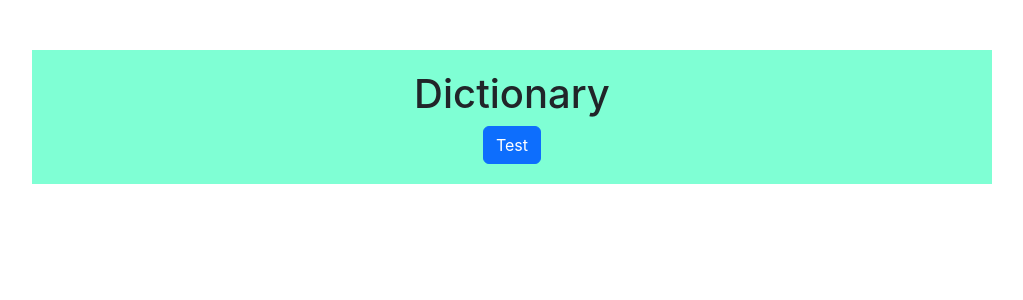
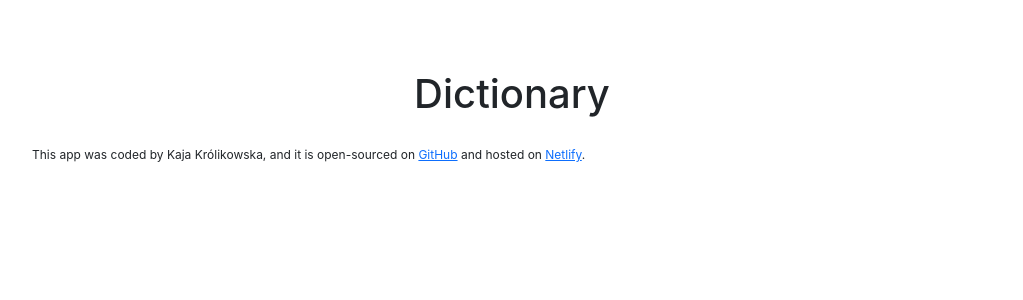
Before and after one commit to kajakrolikowska/dictionary-app, a JavaScript app: page / in a window 1280 px wide. Shown: the top 300 px of the page, without its empty margins (128-1151 px from the left). Built offline with nearby package versions, Linux system fonts and the light colour scheme; the HTML template or start-up script is replaced by a standard one.

Commit message:
Added footer with link to Github repository.

```diff
--- a/src/App.css
+++ b/src/App.css
@@ -2,12 +2,18 @@
   text-align: center;
 }
 .AppWrap {
-  margin-top: 50px;
+  display: block;
+  margin: 0 auto;
+  max-width: 960px;
+  display: block;
 }
 .AppContainer {
-  display: block;
-  margin: 0 auto;
-  background-color: aquamarine;
+  margin-top: 50px;
   max-width: 960px;
   padding: 20px;
 }
+
+footer {
+  text-align: left;
+  font-size: 12px;
+}
--- a/src/App.js
+++ b/src/App.js
@@ -6,8 +6,22 @@ function App() {
       <div className="AppWrap">
         <div className="AppContainer">
           <h1>Dictionary</h1>
-          <button className="btn btn-primary">Test</button>
         </div>
+        <footer>
+          This app was coded by Kaja Królikowska, and it is open-sourced on{" "}
+          <a
+            href="https://github.com/kajakrolikowska/dictionary-app"
+            alt="Github repository"
+            taret="_blank"
+          >
+            GitHub
+          </a>{" "}
+          and hosted on{" "}
+          <a href="/" alt="Netlify link" target="_blank">
+            Netlify
+          </a>
+          .
+        </footer>
       </div>
     </div>
   );
```
